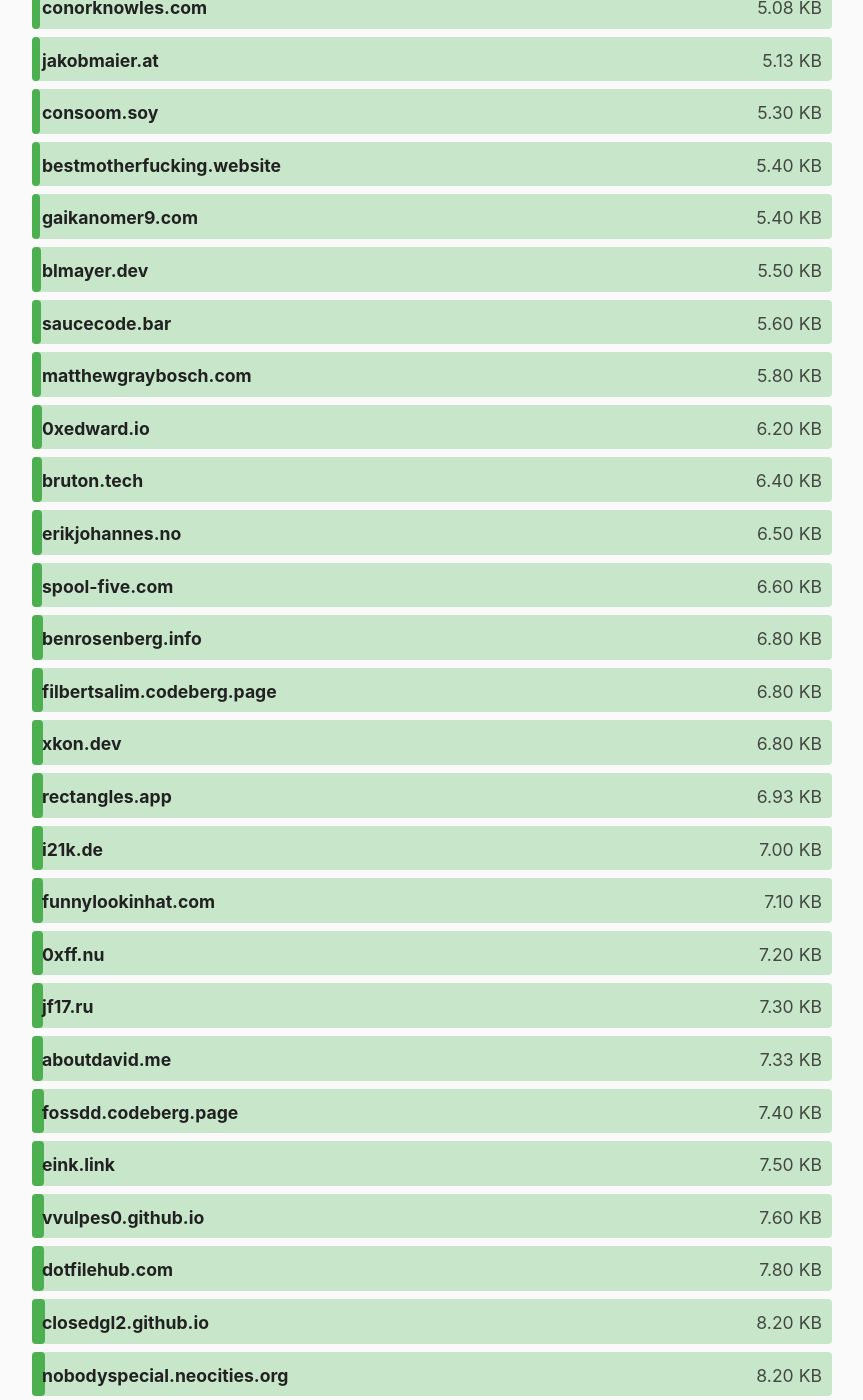
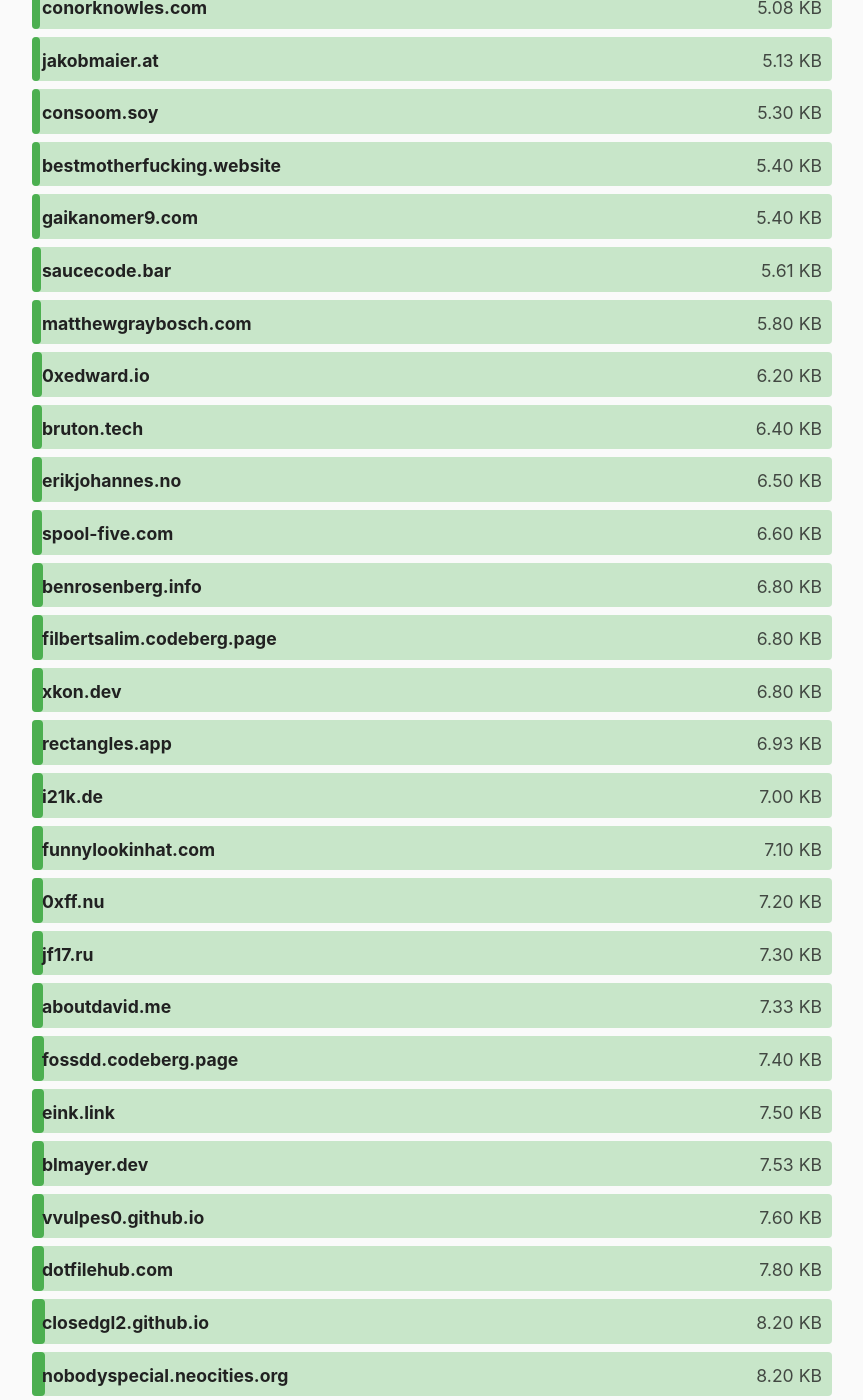
Before and after one commit to kevquirk/512kb.club, a Jekyll site: the page built from index.md, in a window 1280 px wide and 1400 px high, scrolled down 2638 px. Shown: the whole window, without its empty margins (208-1071 px from the left). Built offline with Jekyll 4.4.1, drawn with Linux system fonts in a browser that asks for light colours.

Commit message:
Fixed sizes

```diff
--- a/_data/sites.yml
+++ b/_data/sites.yml
@@ -305,7 +305,7 @@
 
 - domain: blmayer.dev
   url: https://www.blmayer.dev/
-  size: 5.5
+  size: 7.53
   last_checked: 2022-08-02
 
 - domain: block.sunappu.net
@@ -1995,7 +1995,7 @@
 
 - domain: saucecode.bar
   url: https://saucecode.bar/
-  size: 5.6
+  size: 5.61
   last_checked: 2022-08-02
 
 - domain: scf37.me
```
